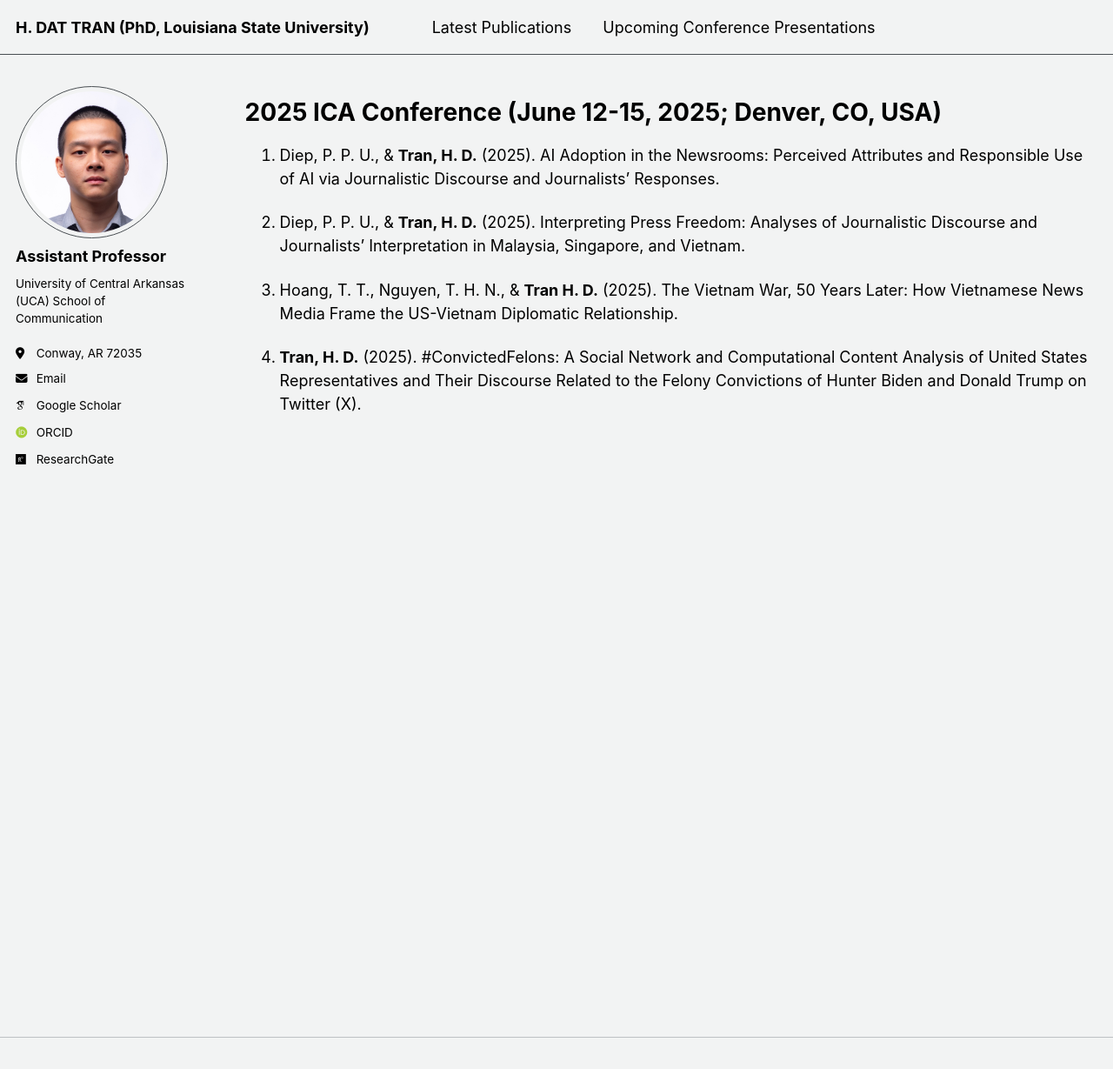
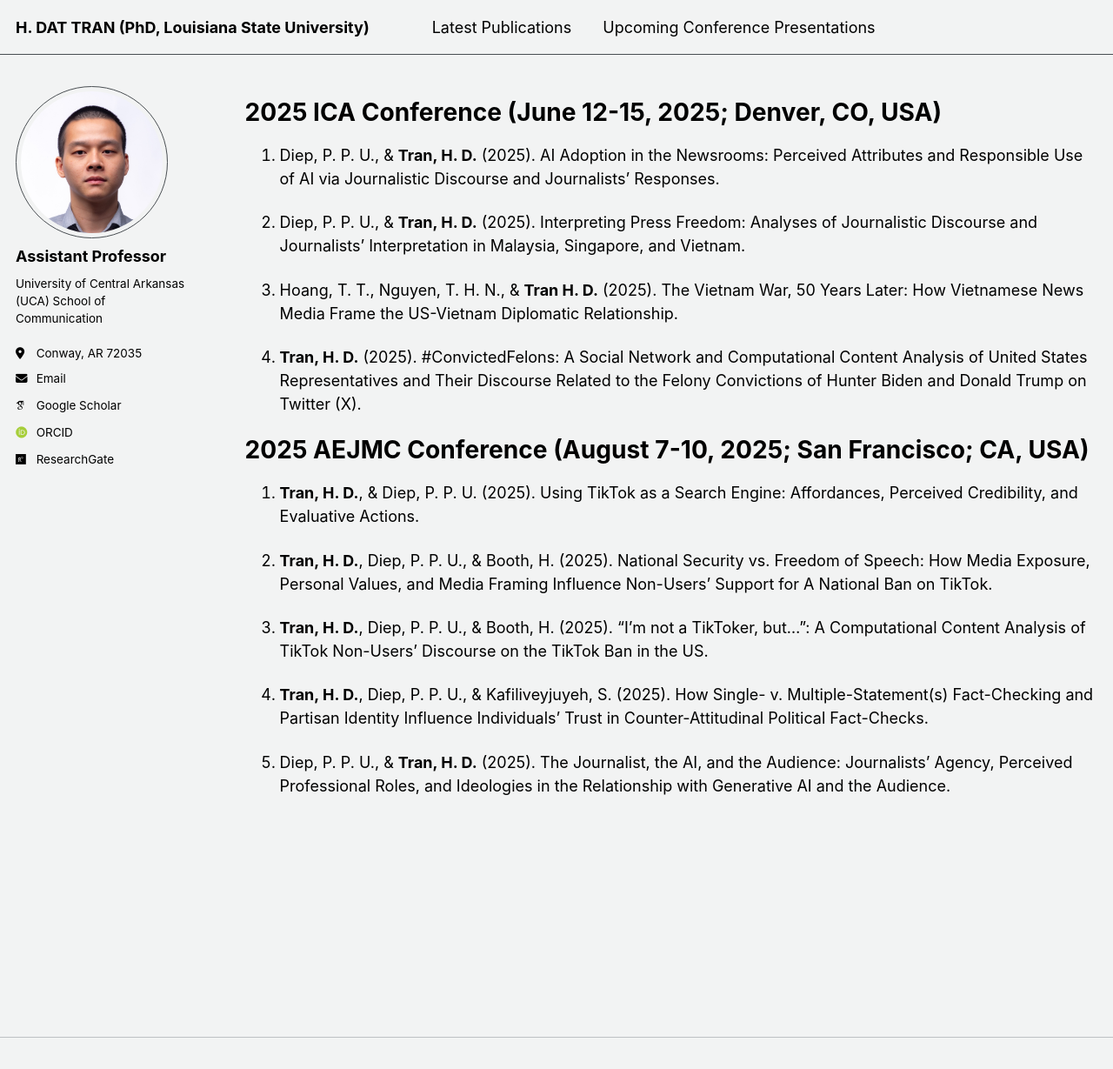
Before and after one commit to hdattran/hdattran.github.io, a Jekyll site: the page built from _pages/presentations.md, in a window 1280 px wide and 1229 px high. Shown: the whole window at 87% size. Built offline with Jekyll 4.4.1, drawn with Linux system fonts in a browser that asks for light colours; some web fonts are replaced.

Commit message:
Update presentations.md

```diff
--- a/_pages/presentations.md
+++ b/_pages/presentations.md
@@ -16,3 +16,18 @@ author_profile: true
 3. Hoang, T. T., Nguyen, T. H. N., & **Tran H. D.** (2025). The Vietnam War, 50 Years Later: How Vietnamese News Media Frame the US-Vietnam Diplomatic Relationship.
 
 4. **Tran, H. D.** (2025). #ConvictedFelons: A Social Network and Computational Content Analysis of United States Representatives and Their Discourse Related to the Felony Convictions of Hunter Biden and Donald Trump on Twitter (X).
+
+
+
+2025 AEJMC Conference (August 7-10, 2025; San Francisco; CA, USA)
+=====
+
+1. **Tran, H. D.**, & Diep, P. P. U. (2025). Using TikTok as a Search Engine: Affordances, Perceived Credibility, and Evaluative Actions.
+
+2. **Tran, H. D.**, Diep, P. P. U., & Booth, H. (2025). National Security vs. Freedom of Speech: How Media Exposure, Personal Values, and Media Framing Influence Non-Users’ Support for A National Ban on TikTok.
+
+3. **Tran, H. D.**, Diep, P. P. U., & Booth, H. (2025). “I’m not a TikToker, but…”: A Computational Content Analysis of TikTok Non-Users’ Discourse on the TikTok Ban in the US.
+
+4. **Tran, H. D.**, Diep, P. P. U., & Kafiliveyjuyeh, S. (2025). How Single- v. Multiple-Statement(s) Fact-Checking and Partisan Identity Influence Individuals’ Trust in Counter-Attitudinal Political Fact-Checks.
+
+5. Diep, P. P. U., & **Tran, H. D.** (2025). The Journalist, the AI, and the Audience: Journalists’ Agency, Perceived Professional Roles, and Ideologies in the Relationship with Generative AI and the Audience.
```
